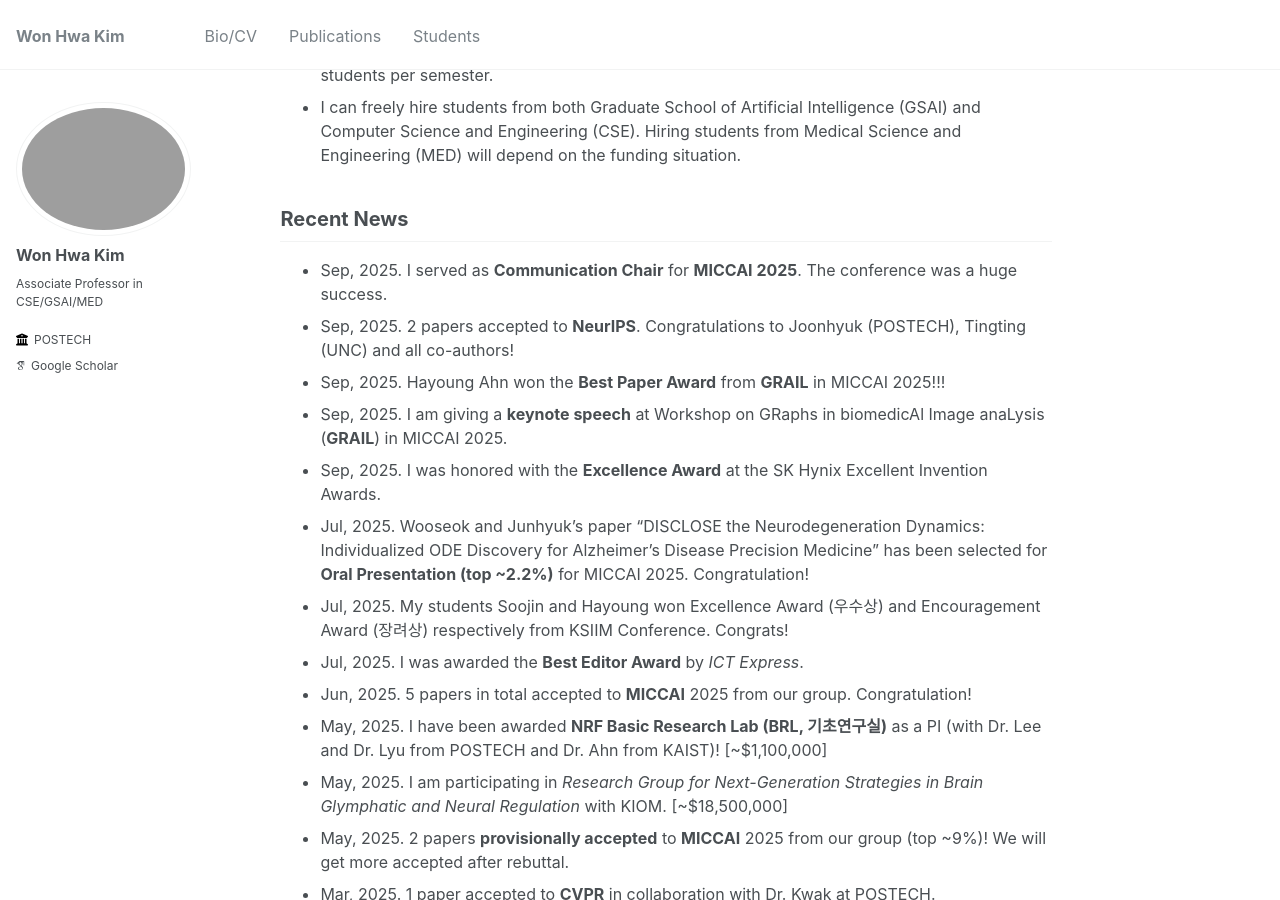
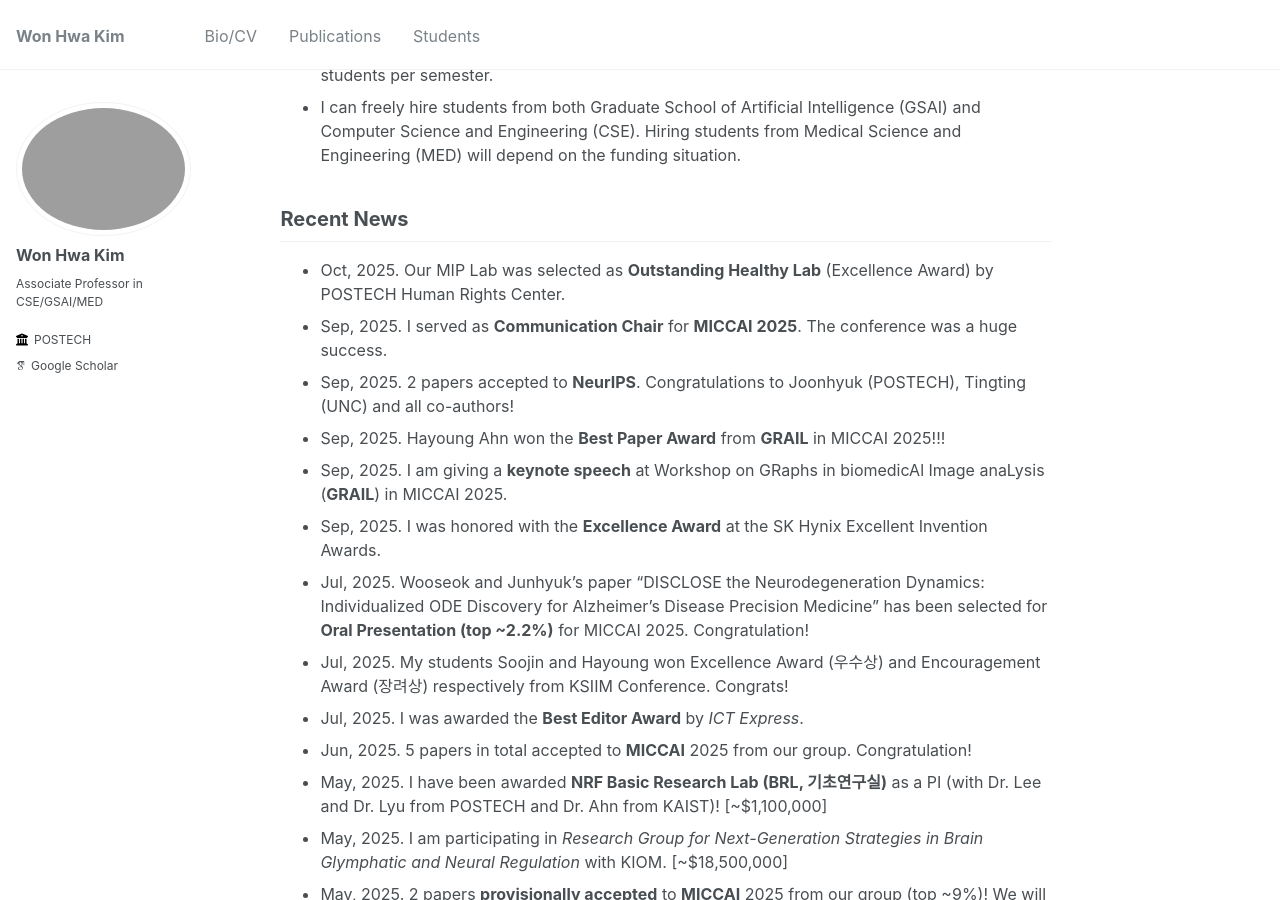
Before and after one commit to wwplato/wwplato.github.io, a Jekyll site: the page built from _pages/about.md, in a window 1280 px wide and 900 px high, scrolled down 588 px. Built offline with Jekyll 4.4.1, drawn with Linux system fonts in a browser that asks for light colours; some web fonts are replaced.

Commit message:
Update about.md

```diff
--- a/_pages/about.md
+++ b/_pages/about.md
@@ -32,6 +32,7 @@ I am always looking for highly **self-motivated** students with long term goals.
 
 Recent News
 -----
+* Oct, 2025. Our MIP Lab was selected as **Outstanding Healthy Lab** (Excellence Award) by POSTECH Human Rights Center.
 * Sep, 2025. I served as **Communication Chair** for **MICCAI 2025**. The conference was a huge success.
 * Sep, 2025. 2 papers accepted to **NeurIPS**. Congratulations to Joonhyuk (POSTECH), Tingting (UNC) and all co-authors!
 * Sep, 2025. Hayoung Ahn won the **Best Paper Award** from **GRAIL** in MICCAI 2025!!!
```
